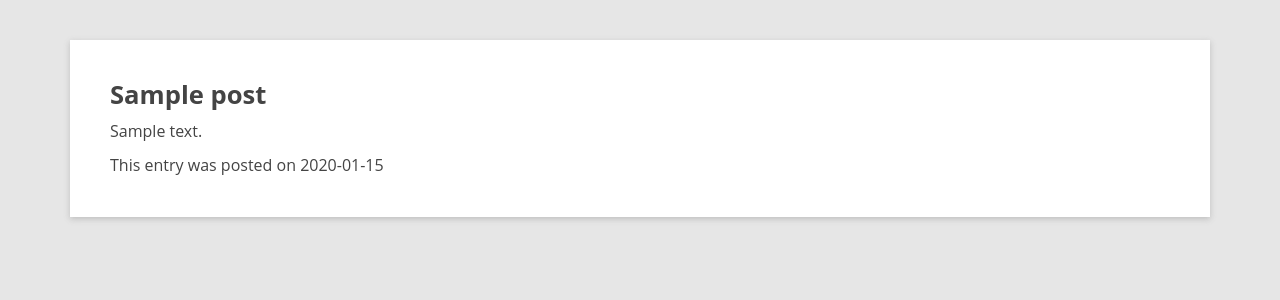
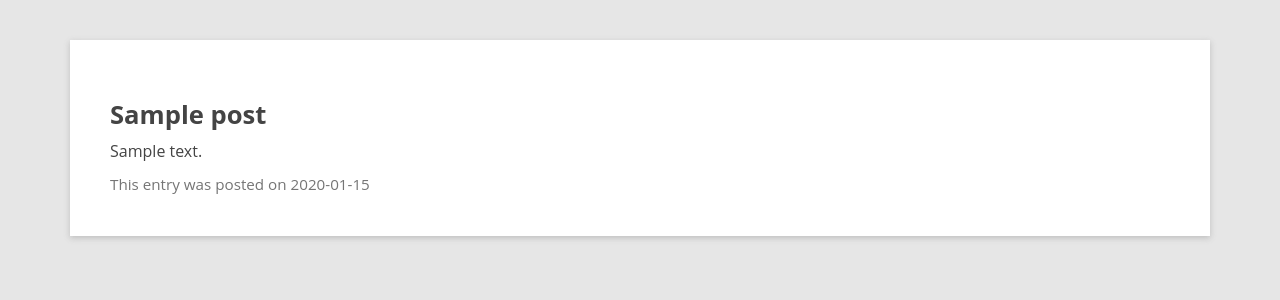
Before and after one commit to firepol/migrate-wordpress-to-google-cloud-python-datastore-blog, a Flask app: template templates/post.html in a window 1280 px wide. Shown: the top 300 px of the page. Run offline with Flask 2, Linux system fonts and the light colour scheme; the template is opened without the code that fills it: most values are stand-ins (such as "Sample title", 1, 10 or a date in 2020); some libraries are stand-ins or nearby versions.

Commit message:
Improve post template

```diff
--- a/static/style.css
+++ b/static/style.css
@@ -55,7 +55,7 @@ h4, h5, h6 {
     margin-bottom: 20px;
 }
 
-h2.site-description {
+h2.site-description, #content article footer {
     font-size: 0.95rem;
     font-weight: normal;
     color: #757575;
--- a/templates/post.html
+++ b/templates/post.html
@@ -10,9 +10,18 @@
 </head>
 <body>
 <div class="container">
-<article>
-  <header class="entry-header">
-    <h1>{{post.title}}</h1>
+  <header id="masthead">
+    <hgroup>
+      <h1 class="site-title"><a href="/">{{INI['config']['blog_name']}}</a></h1>
+      <h2 class="site-description">{{INI['config']['blog_slogan']}}</h2>
+    </hgroup>
+  </header>
+  <div id="main" class="wrapper row">
+    <div id="primary" class="site-content col-sm-12">
+      <div id="content" role="main">
+        <article id="post-{{post.id}}">
+          <header>
+            <h1 class="entry-title">{{post.title}}</h1>
           </header>
           <div class="entry-content">
             {{post.content | safe}}
@@ -22,6 +31,9 @@
           </footer>
         </article>
       </div>
+    </div>
+  </div>
+</div>
 <script src="https://code.jquery.com/jquery-3.4.1.slim.min.js" integrity="sha384-J6qa4849blE2+poT4WnyKhv5vZF5SrPo0iEjwBvKU7imGFAV0wwj1yYfoRSJoZ+n" crossorigin="anonymous"></script>
 <script src="https://cdn.jsdelivr.net/npm/popper.js@1.16.0/dist/umd/popper.min.js" integrity="sha384-Q6E9RHvbIyZFJoft+2mJbHaEWldlvI9IOYy5n3zV9zzTtmI3UksdQRVvoxMfooAo" crossorigin="anonymous"></script>
 <script src="https://stackpath.bootstrapcdn.com/bootstrap/4.4.1/js/bootstrap.min.js" integrity="sha384-wfSDF2E50Y2D1uUdj0O3uMBJnjuUD4Ih7YwaYd1iqfktj0Uod8GCExl3Og8ifwB6" crossorigin="anonymous"></script>
```
Lines whose indentation alone changed are shown as unchanged.
